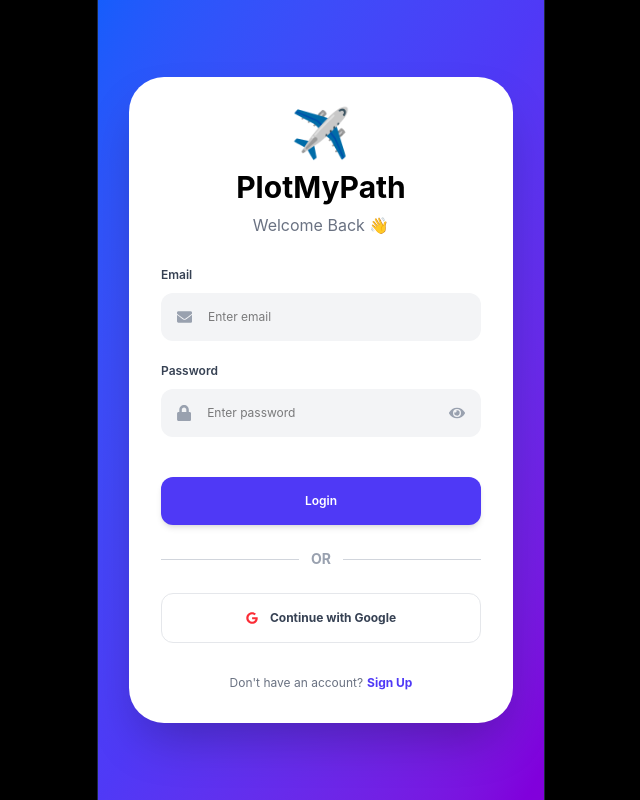
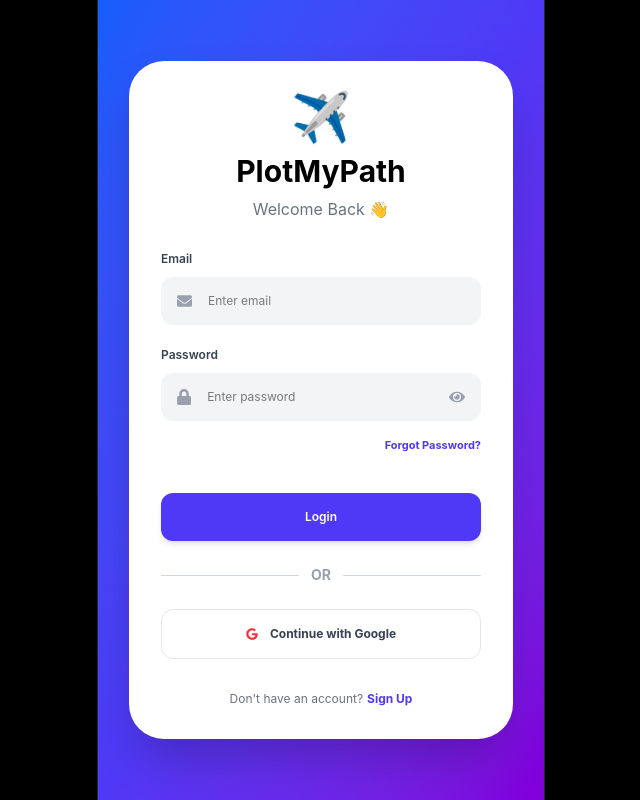
Before and after one commit to anshlaad/plotmypath, a React (Vite) app: page /login in a window 1280 px wide. Shown: the whole page, without its empty margins (319-959 px from the left). Built offline with nearby package versions, Linux system fonts and the light colour scheme; no server answers.

Commit message:
update gitignore  and code login

```diff
--- a/src/pages/Login/Login.jsx
+++ b/src/pages/Login/Login.jsx
@@ -1,9 +1,10 @@
 import React, { useState } from "react";
 import { useNavigate } from "react-router-dom";
 import { FaGoogle, FaEye, FaEyeSlash, FaEnvelope, FaLock } from "react-icons/fa";
+import { auth } from "../../firebase/config";
 
 // 🔥 Firebase Auth Imports
-import { getAuth, signInWithEmailAndPassword, GoogleAuthProvider, signInWithPopup } from "firebase/auth";
+import { getAuth, signInWithEmailAndPassword, GoogleAuthProvider, signInWithPopup, sendPasswordResetEmail } from "firebase/auth";
 
 export default function Login() {
   const [showPassword, setShowPassword] = useState(false);
@@ -46,6 +47,19 @@
       setIsLoading(false);
     }
   };
+
+  const handleForgotPassword = async () => {
+  if (!email) {
+    alert("Please enter your email first!");
+    return;
+  }
+  try {
+    await sendPasswordResetEmail(auth, email);
+    alert("Password reset email sent! Check your inbox or Spam Folder.");
+  } catch (error) {
+    alert(error.message);
+  }
+};
 
   // 🚀 2. GOOGLE LOGIN
   const handleGoogleAuth = async () => {
@@ -109,6 +123,16 @@
             </div>
           </div>
 
+          <div className="flex justify-end w-full mt-1">
+            <button
+              type="button"
+              onClick={handleForgotPassword}
+              className="text-[11px] font-bold text-indigo-600 hover:text-indigo-800 transition-colors cursor-pointer bg-transparent border-none outline-none"
+            >
+              Forgot Password?
+            </button>
+          </div>
+
           <button
             type="submit"
             disabled={isLoading}
```
Also changed, not shown: 2 other files (tests, documents, lock files or other folders).
